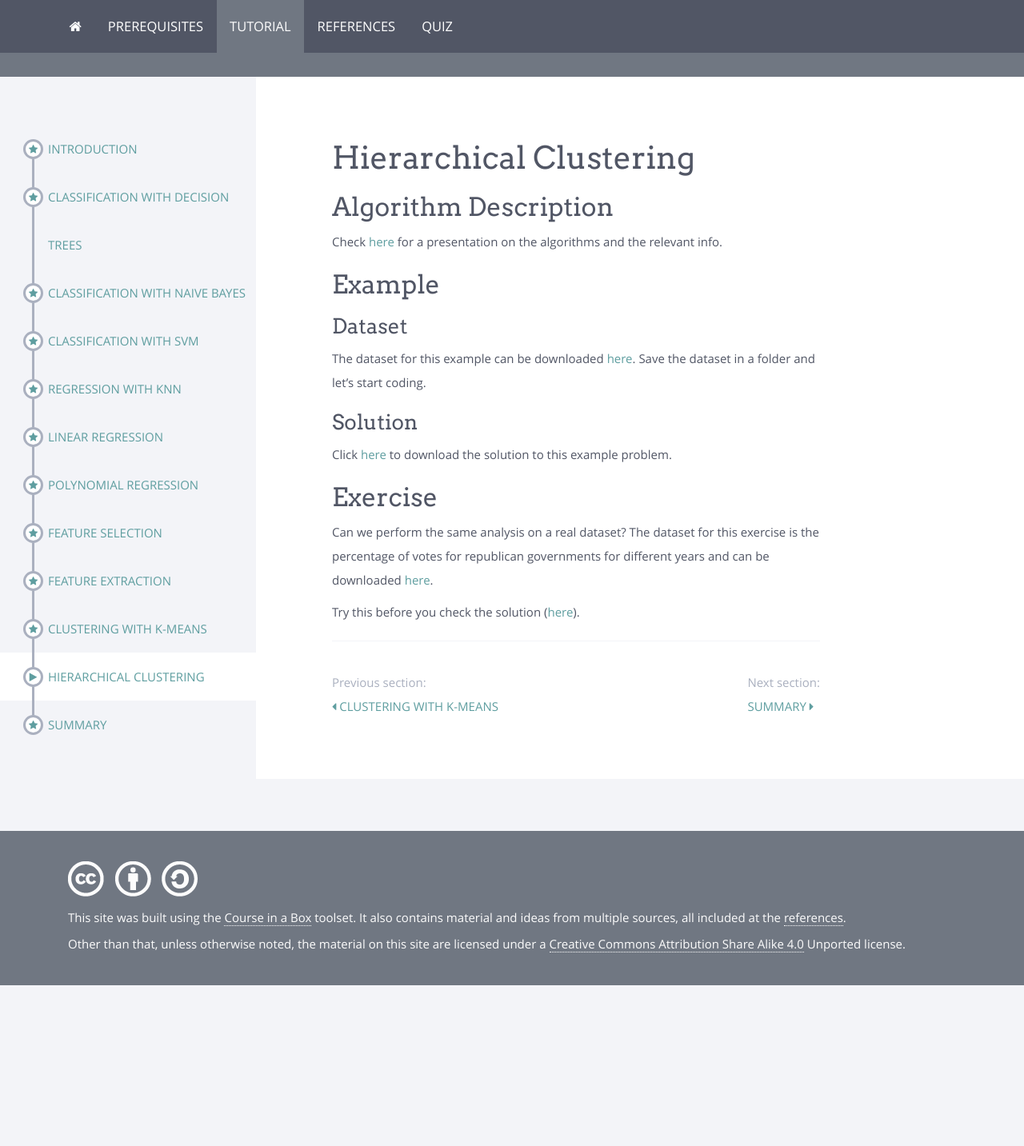
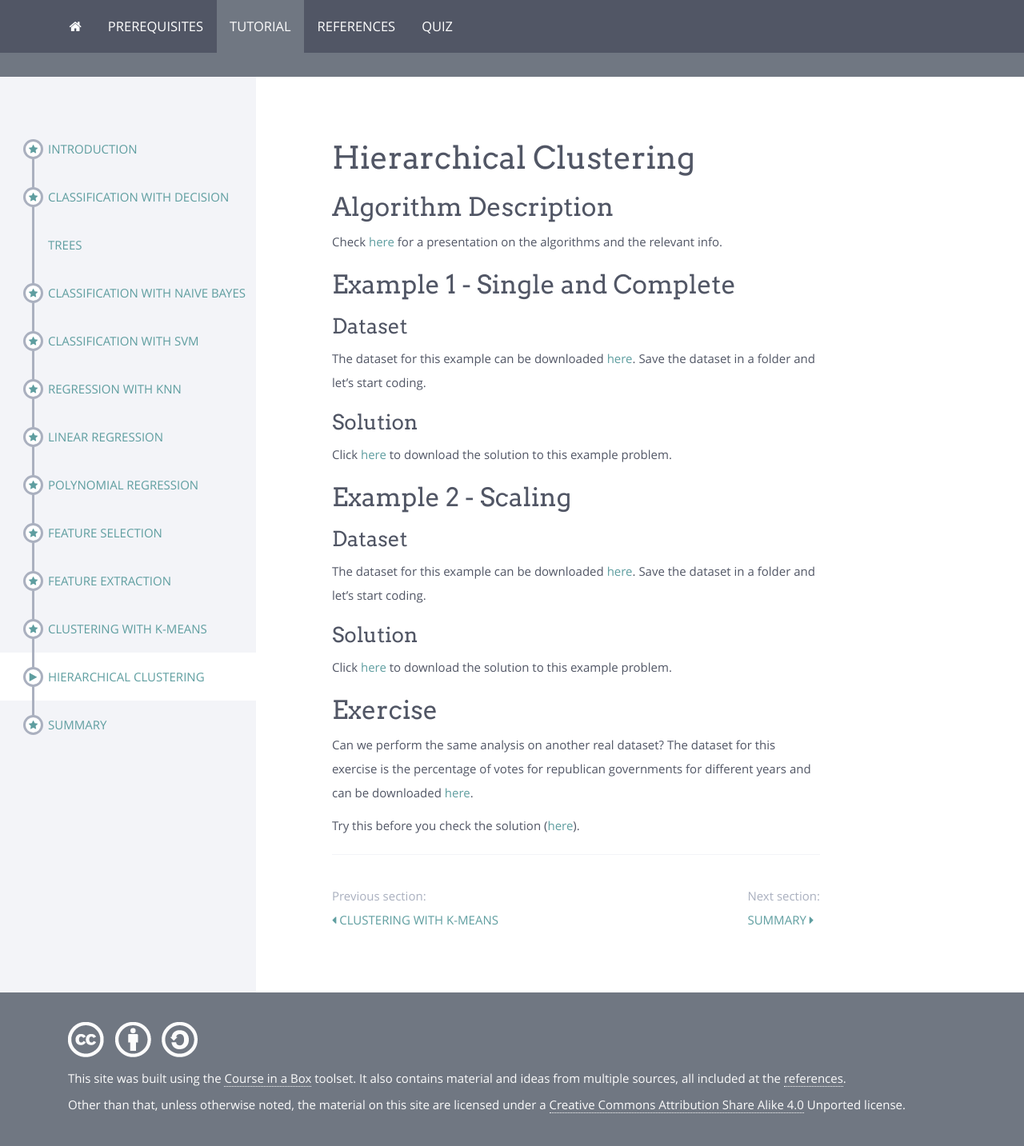
Before and after one commit to thdiaman/machinelearning, a Jekyll site: the page built from modules/tutorial/_posts/2000-01-11-hierarchical-clustering.md, in a window 1280 px wide. Shown: the whole page at 80% size. Built offline with Jekyll 4.4.1, drawn with Linux system fonts in a browser that asks for light colours; nearby versions of some CDN libraries; before the commit the page ends 1232 px from its top, so only the background shows below that.

Commit message:
Update datasets and scripts in hierarchical clustering

```diff
--- a/modules/tutorial/_posts/2000-01-11-hierarchical-clustering.md
+++ b/modules/tutorial/_posts/2000-01-11-hierarchical-clustering.md
@@ -9,7 +9,7 @@ published: true
 Check <a target="_blank" href="{{site.baseurl}}/presentations/HierarchicalClustering.pdf">here</a>
 for a presentation on the algorithms and the relevant info.
 
-## Example
+## Example 1 - Single and Complete
 ### Dataset
 The dataset for this example can be downloaded
 <a target="_blank" href="{{site.dataurl}}/HierarchicalClustering/data.csv">here</a>.
@@ -19,11 +19,21 @@ Save the dataset in a folder and let's start coding.
 Click <a target="_blank" href="{{site.dataurl}}/HierarchicalClustering/hier.py">here</a>
 to download the solution to this example problem.
 
+## Example 2 - Scaling
+### Dataset
+The dataset for this example can be downloaded
+<a target="_blank" href="{{site.dataurl}}/HierarchicalClustering/europe.csv">here</a>.
+Save the dataset in a folder and let's start coding.
+
+### Solution
+Click <a target="_blank" href="{{site.dataurl}}/HierarchicalClustering/hier_c.py">here</a>
+to download the solution to this example problem.
+
 ## Exercise
-Can we perform the same analysis on a real dataset?
+Can we perform the same analysis on another real dataset?
 The dataset for this exercise is the percentage of votes for republican
 governments for different years and can be downloaded
 <a target="_blank" href="{{site.dataurl}}/HierarchicalClustering/votes_repub.csv">here</a>.
 
 Try this before you check the solution
-(<a target="_blank" href="{{site.dataurl}}/HierarchicalClustering/hier_c.py">here</a>).
+(<a target="_blank" href="{{site.dataurl}}/HierarchicalClustering/hier_ex.py">here</a>).
```
